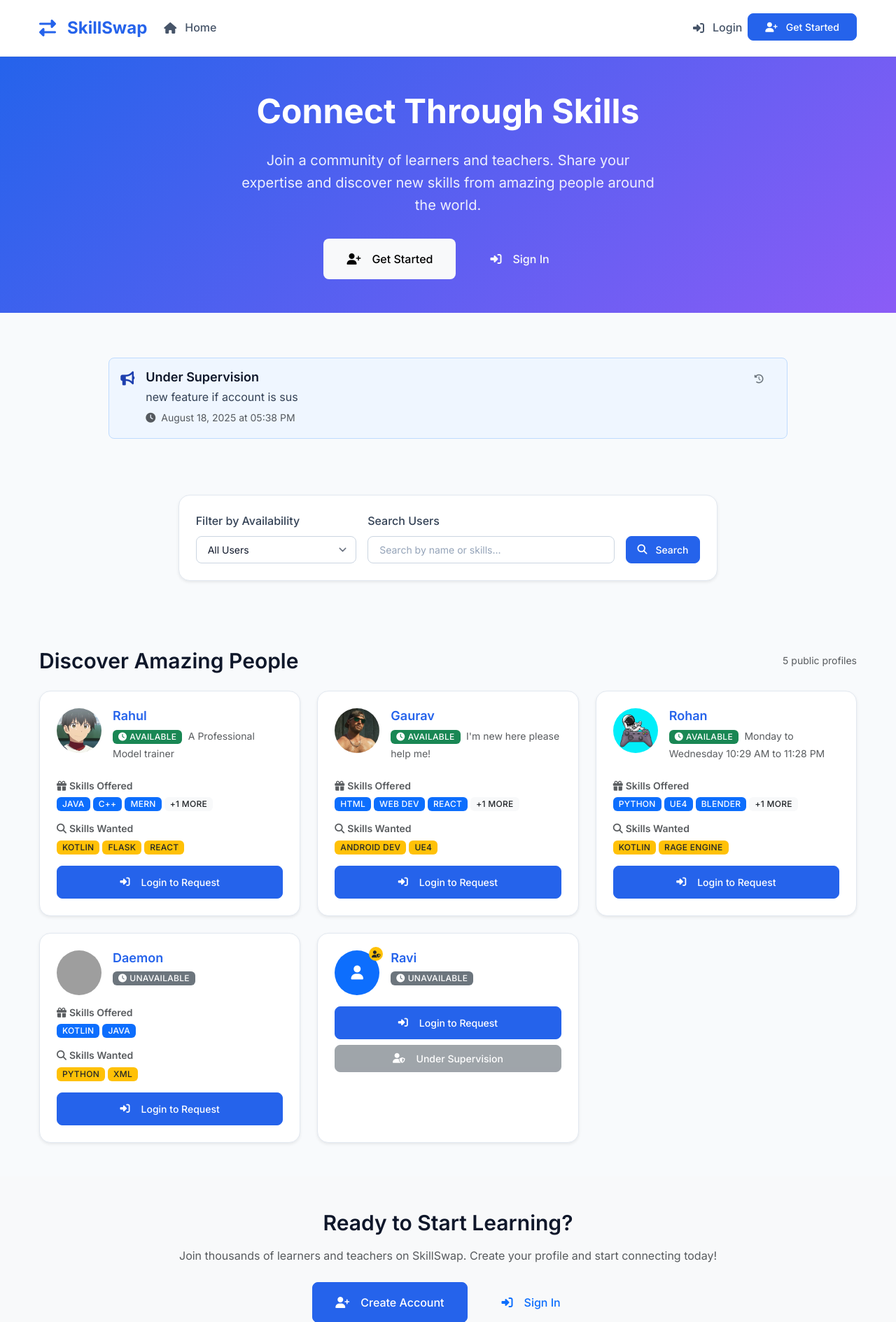
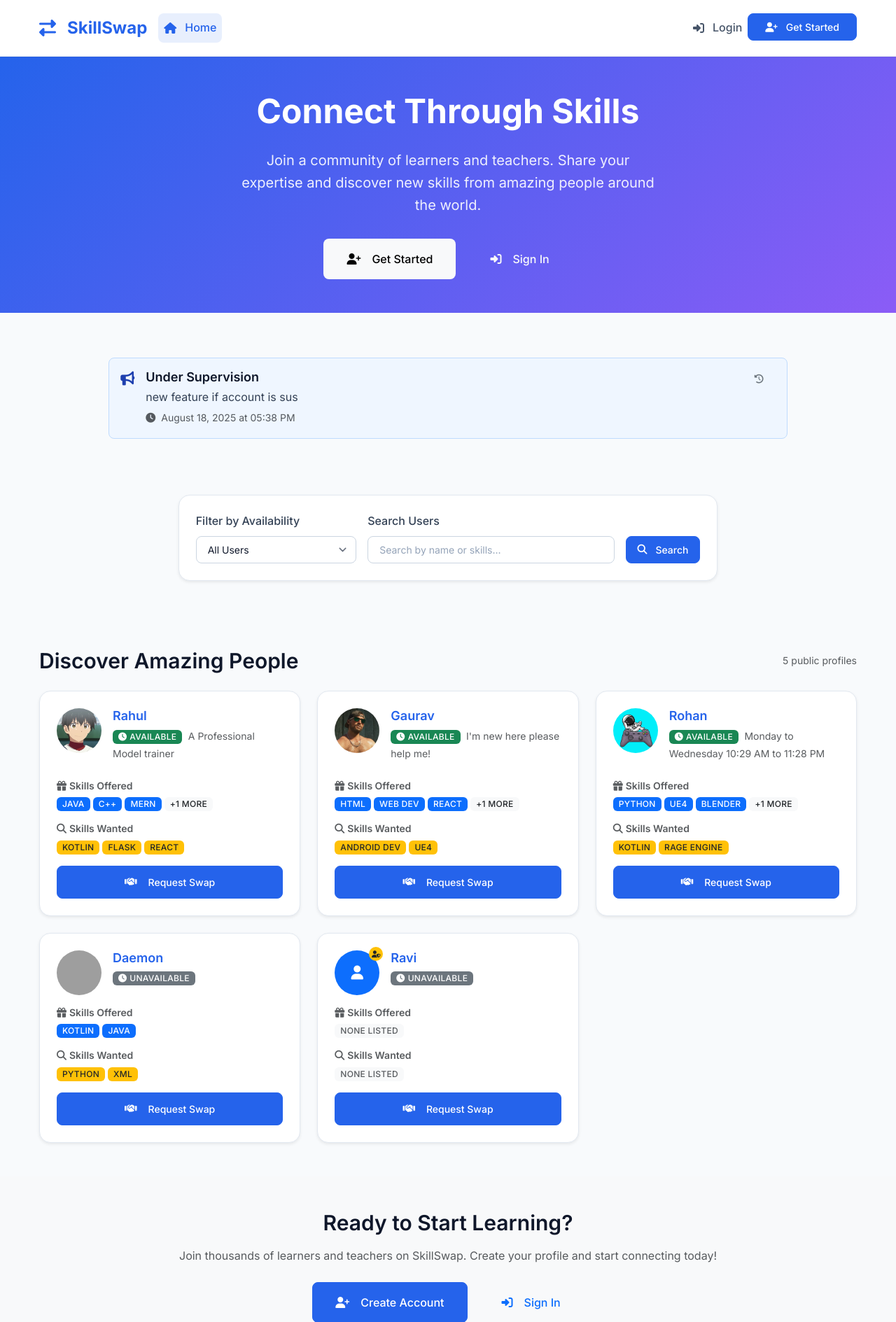
Before and after one commit to daemon-001/skillswap, a Flask app: page / in a window 1280 px wide. Shown: the top 1889 px of the page at 70% size. Run offline with Flask 3, Linux system fonts and the light colour scheme; data comes from the database, SQL or seed files in the repository; some libraries are stand-ins or nearby versions; grey boxes are pictures that could not be loaded.

Commit message:
Improve navigation active states and profile cards
Added CSS for active and hover states in navigation and dropdowns. Updated base.html to dynamically set active classes for nav links and dropdown items based on current endpoint. Enhanced index.html user profile cards to show 'None listed' when no skills are present, added a spacer for button alignment, and restricted 'Under Supervision' status visibility to logged-in users.

```diff
--- a/static/css/style.css
+++ b/static/css/style.css
@@ -1483,6 +1483,49 @@ a:hover {
     box-shadow: 0 8px 25px rgba(0, 0, 0, 0.1);
 }
 
+/* Navigation Active States */
+.navbar-nav .nav-link.active {
+    color: var(--primary) !important;
+    font-weight: 500;
+    background-color: rgba(37, 99, 235, 0.1);
+    border-radius: 0.5rem;
+}
+
+.dropdown-item.active {
+    background-color: var(--primary);
+    color: var(--white) !important;
+}
+
+.dropdown-item.active i {
+    color: var(--white) !important;
+}
+
+/* Button active state for register */
+.btn-primary.active {
+    background-color: var(--primary-dark);
+    border-color: var(--primary-dark);
+    box-shadow: 0 2px 4px rgba(37, 99, 235, 0.2);
+}
+
+/* Hover effects for nav items */
+.navbar-nav .nav-link:hover {
+    color: var(--primary-light) !important;
+    transition: all 0.3s ease;
+}
+
+.dropdown-item:hover {
+    background-color: var(--primary-light);
+    color: var(--white) !important;
+}
+
+/* Dropdown toggle active state */
+.nav-link.dropdown-toggle.active {
+    color: var(--primary) !important;
+    font-weight: 500;
+    background-color: rgba(37, 99, 235, 0.1);
+    border-radius: 0.5rem;
+}
+
 /* Availability Schedule Styling */
 .availability-schedule {
     border: 1px solid var(--gray-200);
--- a/templates/base.html
+++ b/templates/base.html
@@ -34,18 +34,18 @@
             <div class="collapse navbar-collapse" id="navbarNav">
                 <ul class="navbar-nav me-auto">
                     <li class="nav-item">
-                        <a class="nav-link" href="{{ url_for('index') }}">
+                        <a class="nav-link {{ 'active' if request.endpoint == 'index' else '' }}" href="{{ url_for('index') }}">
                             <i class="fas fa-home me-1"></i>Home
                         </a>
                     </li>
                     {% if session.user_id and not session.is_admin %}
                     <li class="nav-item">
-                        <a class="nav-link" href="{{ url_for('dashboard') }}">
+                        <a class="nav-link {{ 'active' if request.endpoint in ['dashboard', 'notifications', 'rate_swap'] else '' }}" href="{{ url_for('dashboard') }}">
                             <i class="fas fa-tachometer-alt me-1"></i>Dashboard
                         </a>
                     </li>
                     <li class="nav-item">
-                        <a class="nav-link" href="{{ url_for('search') }}">
+                        <a class="nav-link {{ 'active' if request.endpoint in ['search', 'request_swap', 'view_profile'] else '' }}" href="{{ url_for('search') }}">
                             <i class="fas fa-search me-1"></i>Search Skills
                         </a>
                     </li>
@@ -59,7 +59,7 @@
                     {% endif %}
                     {% if session.user_id and session.is_admin %}
                     <li class="nav-item">
-                        <a class="nav-link" href="{{ url_for('admin_dashboard') }}">
+                        <a class="nav-link {{ 'active' if request.endpoint in ['admin_dashboard', 'admin_users', 'admin_skills', 'admin_messages'] else '' }}" href="{{ url_for('admin_dashboard') }}">
                             <i class="fas fa-cogs me-1"></i>Admin Dashboard
                         </a>
                     </li>
@@ -75,11 +75,11 @@
                 <ul class="navbar-nav">
                     {% if session.user_id and not session.is_admin %}
                     <li class="nav-item dropdown">
-                        <a class="nav-link dropdown-toggle" href="#" id="navbarDropdown" role="button" data-bs-toggle="dropdown">
+                        <a class="nav-link dropdown-toggle {{ 'active' if request.endpoint in ['profile', 'update_profile'] else '' }}" href="#" id="navbarDropdown" role="button" data-bs-toggle="dropdown">
                             <i class="fas fa-user me-1"></i>Account
                         </a>
                         <ul class="dropdown-menu">
-                            <li><a class="dropdown-item" href="{{ url_for('profile') }}">
+                            <li><a class="dropdown-item {{ 'active' if request.endpoint == 'profile' else '' }}" href="{{ url_for('profile') }}">
                                 <i class="fas fa-user-edit me-2"></i>Profile
                             </a></li>
                             <li><hr class="dropdown-divider"></li>
@@ -91,20 +91,20 @@
                     {% endif %}
                     {% if session.user_id and session.is_admin %}
                     <li class="nav-item dropdown">
-                        <a class="nav-link dropdown-toggle" href="#" id="navbarDropdown" role="button" data-bs-toggle="dropdown">
+                        <a class="nav-link dropdown-toggle {{ 'active' if request.endpoint in ['admin_dashboard', 'admin_users', 'admin_skills', 'admin_messages'] else '' }}" href="#" id="navbarDropdown" role="button" data-bs-toggle="dropdown">
                             <i class="fas fa-user-shield me-1"></i>Admin
                         </a>
                         <ul class="dropdown-menu">
-                            <li><a class="dropdown-item" href="{{ url_for('admin_dashboard') }}">
+                            <li><a class="dropdown-item {{ 'active' if request.endpoint == 'admin_dashboard' else '' }}" href="{{ url_for('admin_dashboard') }}">
                                 <i class="fas fa-cogs me-2"></i>Admin Dashboard
                             </a></li>
-                            <li><a class="dropdown-item" href="{{ url_for('admin_users') }}">
+                            <li><a class="dropdown-item {{ 'active' if request.endpoint == 'admin_users' else '' }}" href="{{ url_for('admin_users') }}">
                                 <i class="fas fa-users me-2"></i>Manage Users
                             </a></li>
-                            <li><a class="dropdown-item" href="{{ url_for('admin_skills') }}">
+                            <li><a class="dropdown-item {{ 'active' if request.endpoint == 'admin_skills' else '' }}" href="{{ url_for('admin_skills') }}">
                                 <i class="fas fa-tools me-2"></i>Manage Skills
                             </a></li>
-                            <li><a class="dropdown-item" href="{{ url_for('admin_messages') }}">
+                            <li><a class="dropdown-item {{ 'active' if request.endpoint == 'admin_messages' else '' }}" href="{{ url_for('admin_messages') }}">
                                 <i class="fas fa-bullhorn me-2"></i>Manage Messages
                             </a></li>
                             <li><hr class="dropdown-divider"></li>
@@ -116,12 +116,12 @@
                     {% endif %}
                     {% if not session.user_id %}
                     <li class="nav-item">
-                        <a class="nav-link" href="{{ url_for('login') }}">
+                        <a class="nav-link {{ 'active' if request.endpoint == 'login' else '' }}" href="{{ url_for('login') }}">
                             <i class="fas fa-sign-in-alt me-1"></i>Login
                         </a>
                     </li>
                     <li class="nav-item">
-                        <a class="btn btn-primary" href="{{ url_for('register') }}">
+                        <a class="btn btn-primary {{ 'active' if request.endpoint == 'register' else '' }}" href="{{ url_for('register') }}">
                             <i class="fas fa-user-plus me-1"></i>Get Started
                         </a>
                     </li>
--- a/templates/index.html
+++ b/templates/index.html
@@ -159,7 +159,7 @@
             {% for user in user_profiles %}
             <div class="col-lg-6 col-xl-4">
                 <div class="card h-100 shadow-sm">
-                    <div class="card-body">
+                    <div class="card-body d-flex flex-column">
                         <div class="d-flex align-items-start mb-3">
                             <div class="me-3 position-relative">
                                 {% if user.profile_photo %}
@@ -206,38 +206,45 @@
                         </div>
 
                         <!-- Skills Offered -->
-                        {% if user.offered_skills %}
                         <div class="mb-3">
                             <h6 class="text-muted small mb-2">
                                 <i class="fas fa-gift me-1"></i>Skills Offered
                             </h6>
                             <div class="d-flex flex-wrap gap-1">
+                                {% if user.offered_skills %}
                                     {% for skill in user.offered_skills[:3] %}
                                         <span class="badge bg-primary">{{ skill }}</span>
                                     {% endfor %}
                                     {% if user.offered_skills|length > 3 %}
                                         <span class="badge bg-light text-dark">+{{ user.offered_skills|length - 3 }} more</span>
                                     {% endif %}
+                                {% else %}
+                                    <span class="badge bg-light text-muted">None listed</span>
+                                {% endif %}
                             </div>
                         </div>
-                        {% endif %}
 
                         <!-- Skills Wanted -->
-                        {% if user.wanted_skills %}
                         <div class="mb-3">
                             <h6 class="text-muted small mb-2">
                                 <i class="fas fa-search me-1"></i>Skills Wanted
                             </h6>
                             <div class="d-flex flex-wrap gap-1">
+                                {% if user.wanted_skills %}
                                     {% for skill in user.wanted_skills[:3] %}
                                         <span class="badge bg-warning text-dark">{{ skill }}</span>
                                     {% endfor %}
                                     {% if user.wanted_skills|length > 3 %}
                                         <span class="badge bg-light text-dark">+{{ user.wanted_skills|length - 3 }} more</span>
                                     {% endif %}
+                                {% else %}
+                                    <span class="badge bg-light text-muted">None listed</span>
+                                {% endif %}
                             </div>
                         </div>
-                        {% endif %}
+
+                        <!-- Spacer to push buttons to bottom -->
+                        <div class="mt-auto"></div>
 
                         <!-- Action Buttons -->
                         <div class="d-grid gap-2">
@@ -252,13 +259,13 @@
                                 {% endif %}
                             {% else %}
                                 <a href="{{ url_for('login', from_request='true') }}" class="btn btn-primary">
-                                    <i class="fas fa-sign-in-alt me-2"></i>Login to Request
+                                    <i class="fas fa-handshake me-2"></i>Request Swap
                                 </a>
                             {% endif %}
                         </div>
 
-                        <!-- Under Supervision Status -->
-                        {% if user.is_under_supervision %}
+                        <!-- Under Supervision Status (only show to logged-in users) -->
+                        {% if session.user_id and user.is_under_supervision %}
                         <div class="mt-2">
                             <button class="btn btn-secondary w-100" disabled title="This user is under supervision and cannot receive swap requests">
                                 <i class="fas fa-user-shield me-2"></i>Under Supervision
```
Lines whose indentation alone changed are shown as unchanged.
